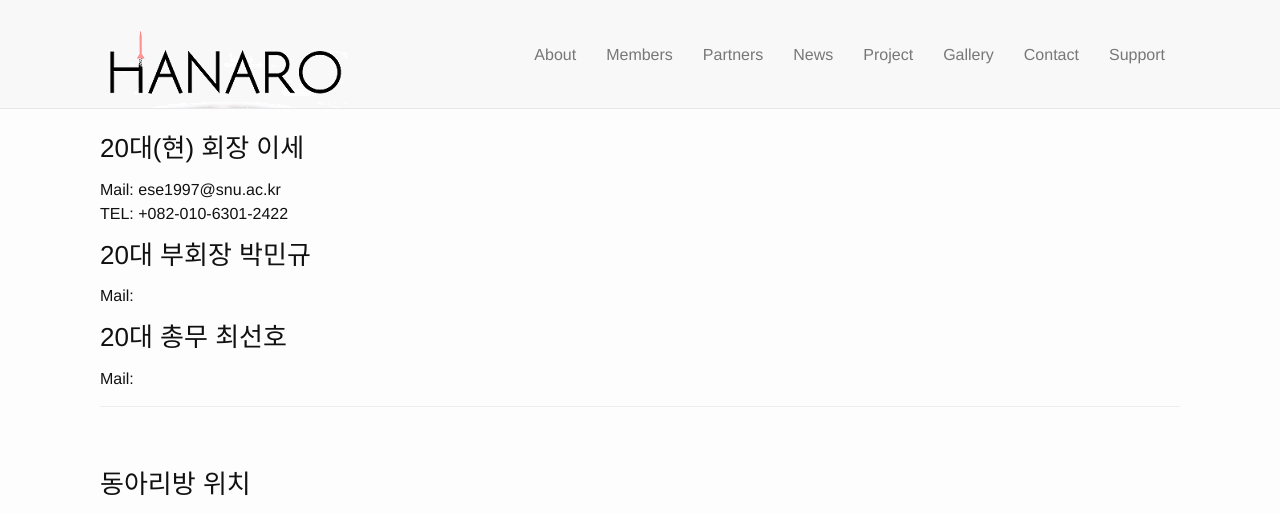
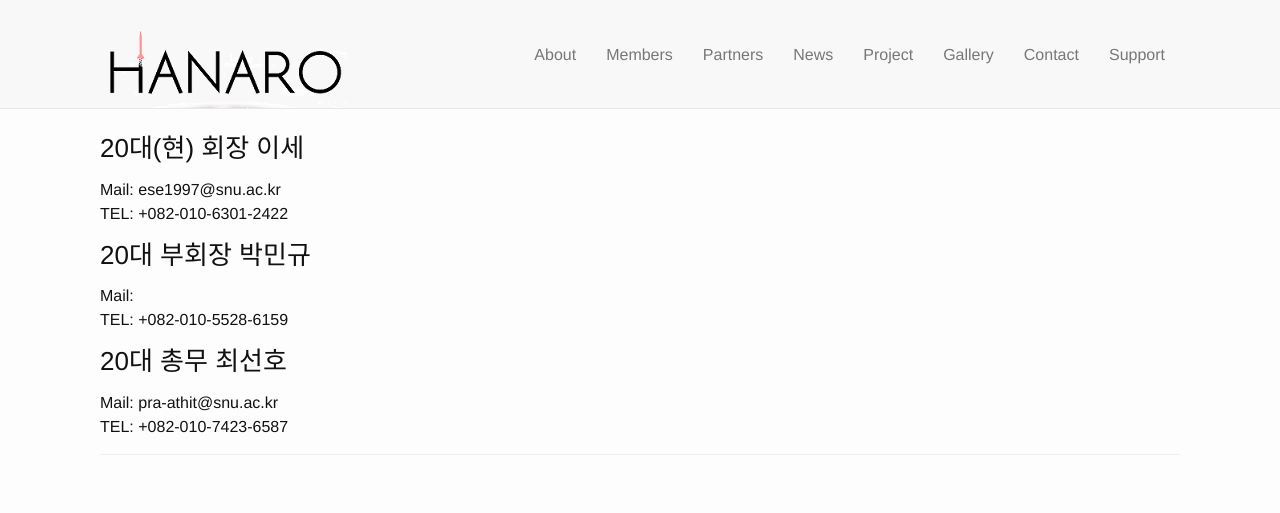
Before and after one commit to Hanaro2021/hanaro.github.io, a Jekyll site: the page built from _pages/7.contact.md, in a window 1280 px wide. Shown: the top 513 px of the page. Built offline with Jekyll 4.4.1, drawn with Linux system fonts in a browser that asks for light colours; nearby versions of some CDN libraries; grey boxes are pictures that could not be loaded.

Commit message:
Update 7.contact.md

```diff
--- a/_pages/7.contact.md
+++ b/_pages/7.contact.md
@@ -8,8 +8,10 @@ Mail: ese1997@snu.ac.kr<br/>
 TEL: +082-010-6301-2422
 <h3>20대 부회장 박민규</h3>
 Mail: <br/>
+TEL: +082-010-5528-6159<br/>
 <h3>20대 총무 최선호</h3>
-Mail:
+Mail: pra-athit@snu.ac.kr<br/>
+TEL: +082-010-7423-6587
 
 * * *
 
```
